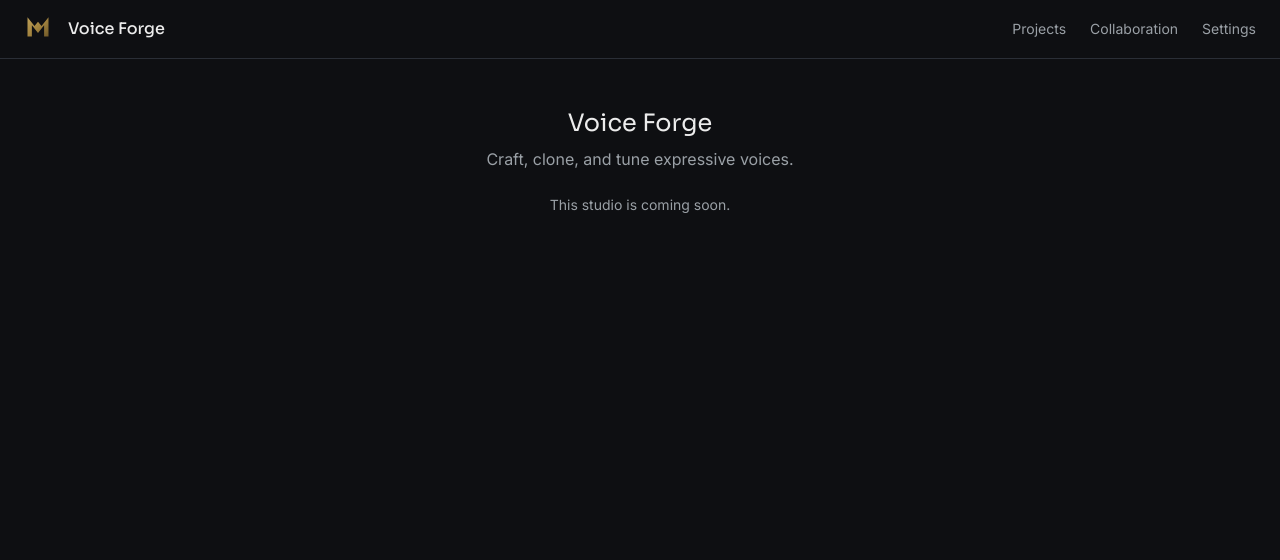
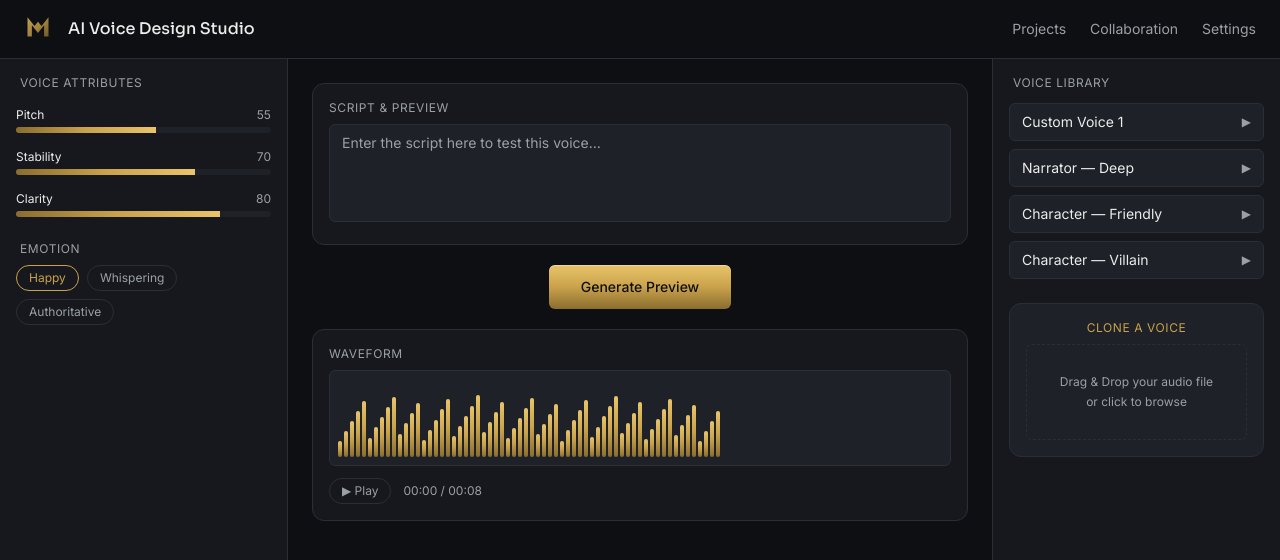
Before and after one commit to zxgtor/Flova, a Next.js app in the folder apps/web/: page /studio/voice in a window 1280 px wide. Shown: the top 560 px of the page. Built offline with nearby package versions, Linux system fonts and the light colour scheme.

Commit message:
feat(web): C4 Voice Design Studio mockup

```diff
--- a/apps/web/app/studio/voice/page.tsx
+++ b/apps/web/app/studio/voice/page.tsx
@@ -1,16 +1,17 @@
 import { StudioNav } from "@/components/studio/StudioNav";
-import { getStudio } from "@/lib/studios";
+import { AttributesSidebar } from "@/components/studio/voice/AttributesSidebar";
+import { ScriptStage } from "@/components/studio/voice/ScriptStage";
+import { VoiceLibrarySidebar } from "@/components/studio/voice/VoiceLibrarySidebar";
 
-export default function Page() {
-  const studio = getStudio("voice")!;
+export default function VoicePage() {
   return (
-    <>
-      <StudioNav title={studio.label} />
-      <main className="mx-auto max-w-3xl p-12 text-center">
-        <h2 className="font-display text-2xl">{studio.label}</h2>
-        <p className="mt-2 text-muted">{studio.blurb}</p>
-        <p className="mt-6 text-sm text-muted">This studio is coming soon.</p>
-      </main>
-    </>
+    <div className="flex h-screen flex-col">
+      <StudioNav title="AI Voice Design Studio" />
+      <div className="flex flex-1 overflow-hidden">
+        <AttributesSidebar />
+        <ScriptStage />
+        <VoiceLibrarySidebar />
+      </div>
+    </div>
   );
 }
--- /dev/null
+++ b/apps/web/components/studio/voice/AttributesSidebar.tsx
@@ -0,0 +1,39 @@
+import { VOICE } from "@/lib/voice-mock";
+
+export function AttributesSidebar() {
+  return (
+    <aside className="w-72 shrink-0 overflow-y-auto border-r border-border bg-surface p-4">
+      <h2 className="mb-4 px-1 text-xs uppercase tracking-wider text-muted">Voice Attributes</h2>
+      <div className="space-y-4">
+        {VOICE.attributes.map((s) => (
+          <div key={s.id}>
+            <div className="mb-1 flex items-center justify-between text-xs">
+              <span className="text-text">{s.label}</span>
+              <span className="text-muted">{s.value}</span>
+            </div>
+            <div className="h-1.5 overflow-hidden rounded-full bg-surface-2">
+              <div
+                className="h-full bg-gradient-to-r from-gold-deep via-gold to-gold-bright"
+                style={{ width: `${s.value}%` }}
+              />
+            </div>
+          </div>
+        ))}
+      </div>
+      <h3 className="mb-2 mt-6 px-1 text-xs uppercase tracking-wider text-muted">Emotion</h3>
+      <div className="flex flex-wrap gap-2">
+        {VOICE.emotions.map((e) => (
+          <span
+            key={e.id}
+            className={
+              "rounded-full border px-3 py-1 text-xs " +
+              (e.active ? "border-gold bg-gold/10 text-gold" : "border-border text-muted")
+            }
+          >
+            {e.label}
+          </span>
+        ))}
+      </div>
+    </aside>
+  );
+}
--- /dev/null
+++ b/apps/web/components/studio/voice/ScriptStage.tsx
@@ -0,0 +1,52 @@
+import { VOICE } from "@/lib/voice-mock";
+
+export function ScriptStage() {
+  return (
+    <section className="flex flex-1 flex-col gap-5 overflow-y-auto p-6">
+      <div className="rounded-xl border border-border bg-surface p-4">
+        <div className="mb-2 text-xs uppercase tracking-wider text-muted">Script & Preview</div>
+        <textarea
+          name="script"
+          rows={4}
+          placeholder={VOICE.scriptPlaceholder}
+          className="w-full resize-none rounded-md border border-border bg-surface-2 px-3 py-2 text-sm text-text placeholder:text-muted focus:border-gold focus:outline-none"
+        />
+      </div>
+      <div className="flex justify-center">
+        <button
+          type="button"
+          className="rounded-md bg-gradient-to-b from-gold-bright via-gold to-gold-deep px-8 py-3 text-sm font-medium text-bg shadow-[inset_0_1px_0_rgba(255,255,255,0.35)]"
+        >
+          Generate Preview
+        </button>
+      </div>
+      <div className="rounded-xl border border-border bg-surface p-4">
+        <div className="mb-2 text-xs uppercase tracking-wider text-muted">Waveform</div>
+        <div
+          aria-label="Waveform preview"
+          className="flex h-24 items-end gap-[2px] overflow-hidden rounded-md border border-border bg-surface-2 p-2"
+        >
+          {Array.from({ length: 64 }, (_, i) => i).map((i) => {
+            const h = 20 + ((i * 13) % 60);
+            return (
+              <span
+                key={i}
+                className="block w-1 rounded-sm bg-gradient-to-t from-gold-deep via-gold to-gold-bright"
+                style={{ height: `${h}%` }}
+              />
+            );
+          })}
+        </div>
+        <div className="mt-3 flex items-center gap-3 text-xs text-muted">
+          <button
+            type="button"
+            className="rounded-full border border-border px-3 py-1 hover:border-gold hover:text-gold"
+          >
+            ▶ Play
+          </button>
+          <span>00:00 / 00:08</span>
+        </div>
+      </div>
+    </section>
+  );
+}
--- /dev/null
+++ b/apps/web/components/studio/voice/VoiceLibrarySidebar.tsx
@@ -0,0 +1,34 @@
+import { VOICE } from "@/lib/voice-mock";
+
+export function VoiceLibrarySidebar() {
+  return (
+    <aside className="w-72 shrink-0 overflow-y-auto border-l border-border bg-surface p-4">
+      <h2 className="mb-3 px-1 text-xs uppercase tracking-wider text-muted">Voice Library</h2>
+      <ul className="space-y-2">
+        {VOICE.library.map((v) => (
+          <li
+            key={v.id}
+            data-testid="voice-preset"
+            className="flex items-center justify-between rounded-md border border-border bg-surface-2 px-3 py-2 text-sm text-text hover:border-gold"
+          >
+            <span>{v.label}</span>
+            <button
+              type="button"
+              className="text-xs text-muted hover:text-gold"
+              aria-label={`Play ${v.label}`}
+            >
+              ▶
+            </button>
+          </li>
+        ))}
+      </ul>
+      <div className="mt-6 rounded-xl border border-border bg-surface-2 p-4 text-center">
+        <h3 className="mb-2 text-xs uppercase tracking-wider text-gold">Clone a Voice</h3>
+        <div className="flex h-24 flex-col items-center justify-center rounded-md border border-dashed border-border text-xs text-muted">
+          <span>Drag &amp; Drop your audio file</span>
+          <span className="mt-1">or click to browse</span>
+        </div>
+      </div>
+    </aside>
+  );
+}
--- a/apps/web/lib/studios.ts
+++ b/apps/web/lib/studios.ts
@@ -33,7 +33,7 @@ export const STUDIOS: Studio[] = [
     label: "Voice Forge",
     blurb: "Craft, clone, and tune expressive voices.",
     icon: "🎙️",
-    available: false,
+    available: true,
   },
   {
     slug: "genre",
--- /dev/null
+++ b/apps/web/lib/voice-mock.ts
@@ -0,0 +1,30 @@
+export type VoiceSlider = { id: string; label: string; value: number };
+export type EmotionTab = { id: string; label: string; active?: boolean };
+export type VoicePreset = { id: string; label: string };
+
+export type VoiceMock = {
+  attributes: VoiceSlider[];
+  emotions: EmotionTab[];
+  library: VoicePreset[];
+  scriptPlaceholder: string;
+};
+
+export const VOICE: VoiceMock = {
+  attributes: [
+    { id: "pitch", label: "Pitch", value: 55 },
+    { id: "stability", label: "Stability", value: 70 },
+    { id: "clarity", label: "Clarity", value: 80 },
+  ],
+  emotions: [
+    { id: "happy", label: "Happy", active: true },
+    { id: "whispering", label: "Whispering" },
+    { id: "authoritative", label: "Authoritative" },
+  ],
+  library: [
+    { id: "v1", label: "Custom Voice 1" },
+    { id: "v2", label: "Narrator — Deep" },
+    { id: "v3", label: "Character — Friendly" },
+    { id: "v4", label: "Character — Villain" },
+  ],
+  scriptPlaceholder: "Enter the script here to test this voice…",
+};
```
Also changed, not shown: 1 other file (tests, documents, lock files or other folders).
